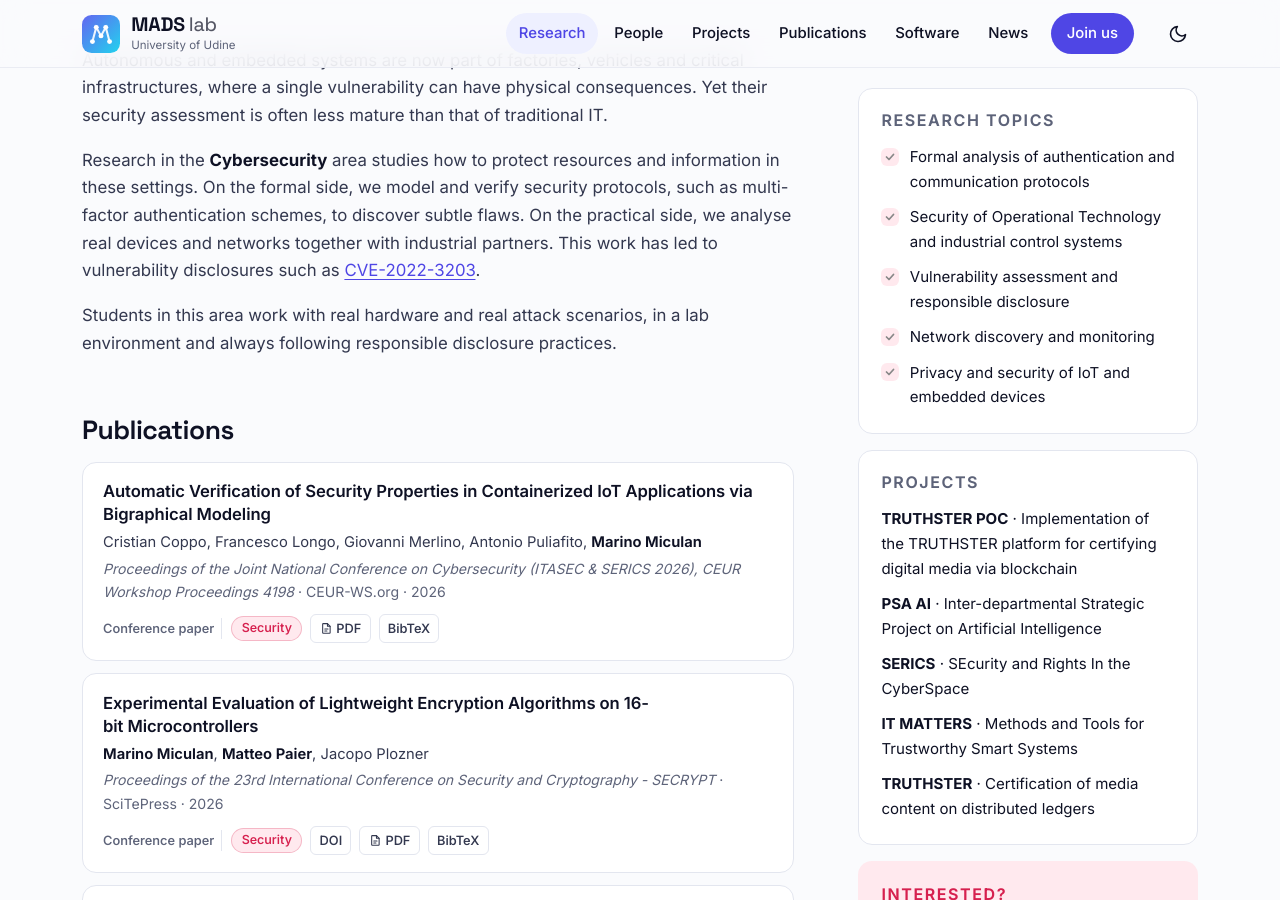
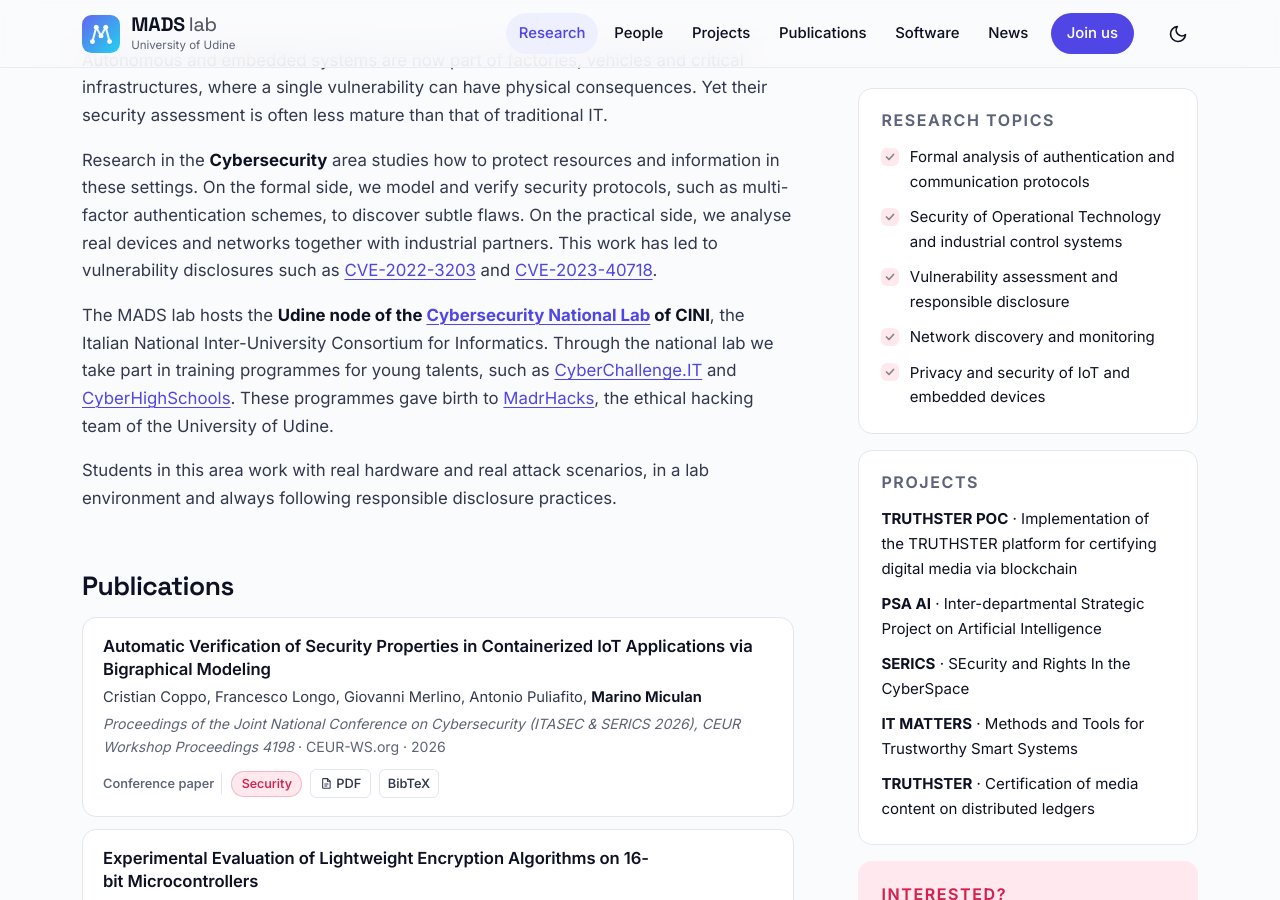
Before and after one commit to cysecud/mads.github.io, a Jekyll site: the page built from _groups/cybersecurity.md, in a window 1280 px wide and 900 px high, scrolled down 413 px. Built offline with Jekyll 4.4.1, drawn with Linux system fonts in a browser that asks for light colours.

Commit message:
Cybersecurity area: Udine node of the CINI Cybersecurity National Lab
Co-Authored-By: Claude Opus 5.5 (1M context) <noreply@anthropic.com>

```diff
--- a/_data/partners.yml
+++ b/_data/partners.yml
@@ -5,5 +5,5 @@
   url: https://www.uniud.it
 - name: Danieli Automation
   url: https://www.dca.it
-- name: CleveryNext
+- name: CleveryNext        # funds the PhD scholarship of Gabriele Tam
   url: https://cleverynext.com
--- a/_groups/cybersecurity.md
+++ b/_groups/cybersecurity.md
@@ -24,7 +24,15 @@ information in these settings. On the formal side, we model and verify security
 protocols, such as multi-factor authentication schemes, to discover subtle
 flaws. On the practical side, we analyse real devices and networks together with
 industrial partners. This work has led to vulnerability disclosures such as
-[CVE-2022-3203]({{ site.baseurl }}/2022/09/lord-of-the-orings/).
+[CVE-2022-3203]({{ site.baseurl }}/2022/09/lord-of-the-orings/) and
+[CVE-2023-40718]({{ site.baseurl }}/2023/11/cve-2023-40718/).
+
+The MADS lab hosts the **Udine node of the [Cybersecurity National Lab](https://cybersecnatlab.it)
+of CINI**, the Italian National Inter-University Consortium for Informatics.
+Through the national lab we take part in training programmes for young talents,
+such as [CyberChallenge.IT](https://cyberchallenge.it) and
+[CyberHighSchools](https://cyberhighschools.it). These programmes gave birth to
+[MadrHacks](https://madrhacks.org), the ethical hacking team of the University of Udine.
 
 Students in this area work with real hardware and real attack scenarios, in a
 lab environment and always following responsible disclosure practices.
```
